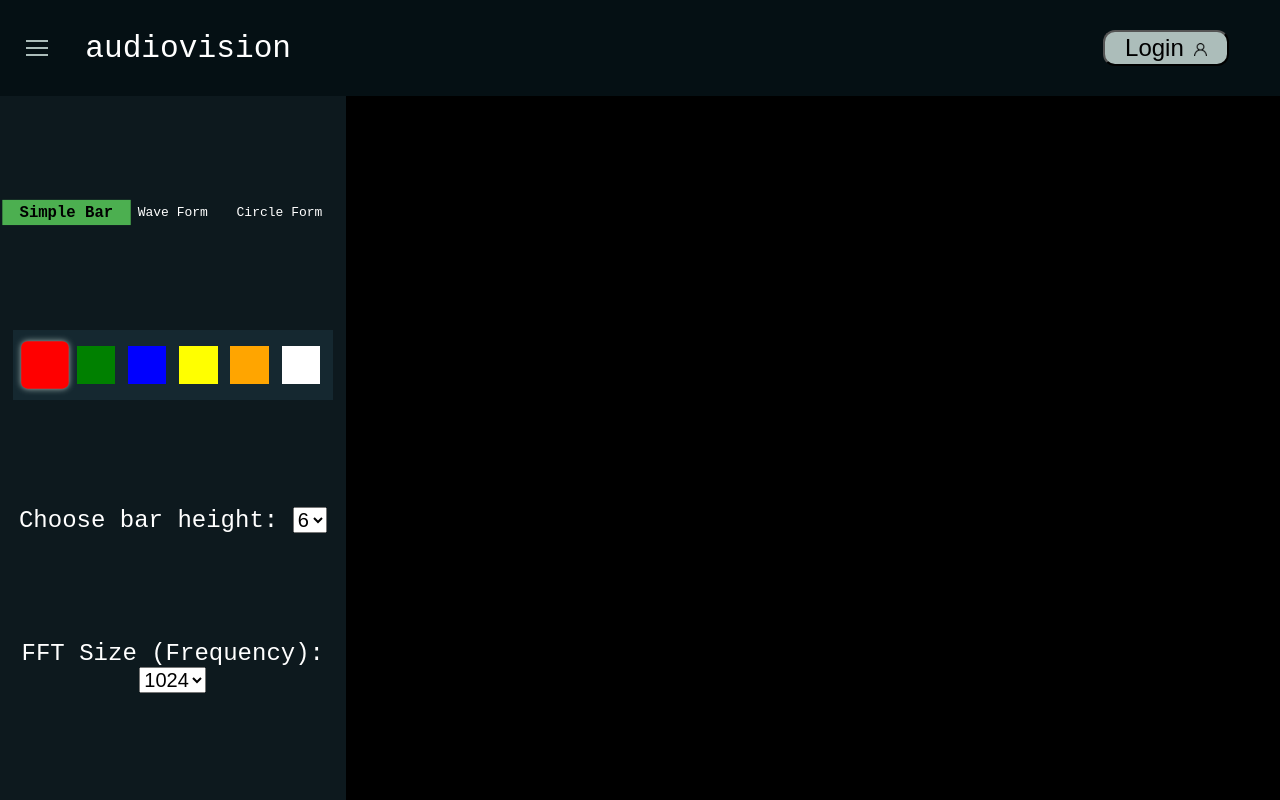
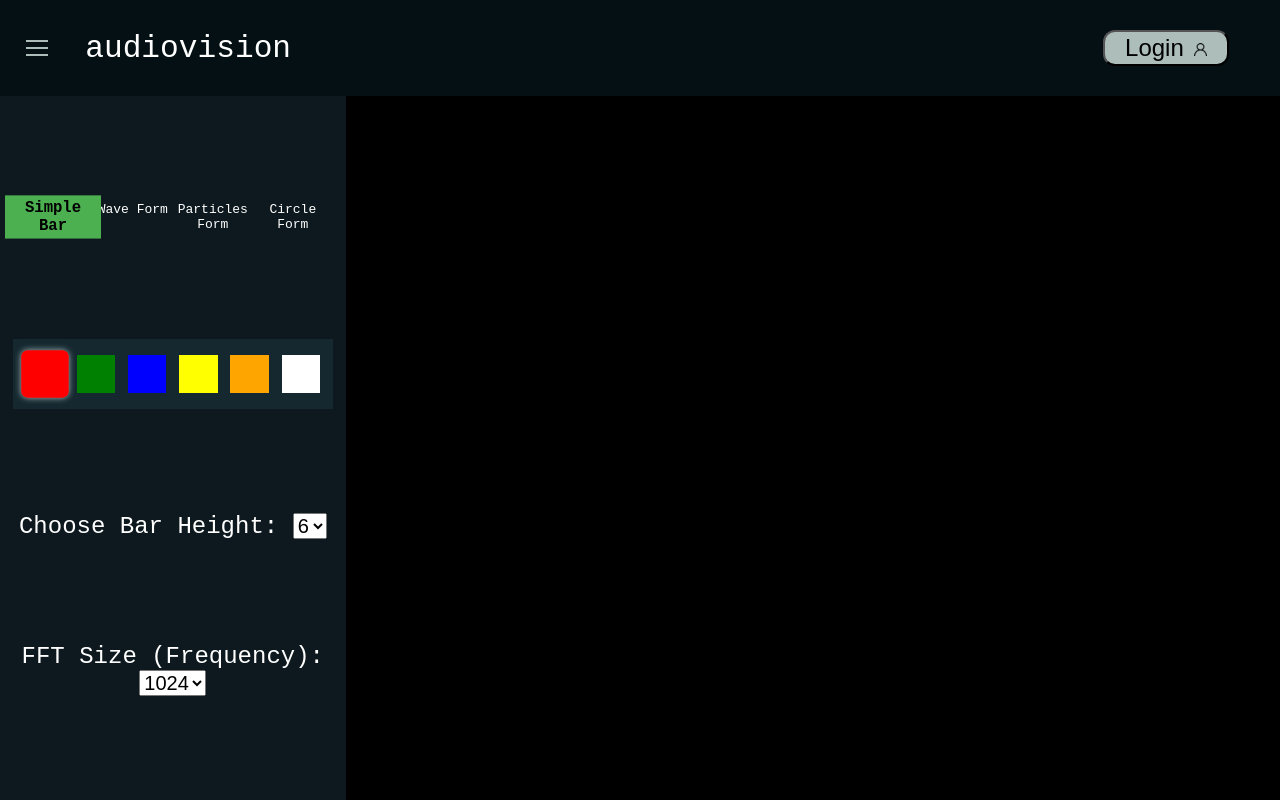
Before and after one commit to poke8014/CS161, a React (Create React App) app in the folder dev/: page /visualization in a window 1280 px wide. Both pictures are taken after a click on the element 36 px from the left and 48 px from the top of the page. Built offline with nearby package versions, Linux system fonts and the light colour scheme; no server answers.

Commit message:
Added the last visualization to the menu

```diff
--- a/dev/src/components/SketchMenu/SketchMenu.js
+++ b/dev/src/components/SketchMenu/SketchMenu.js
@@ -32,6 +32,8 @@ export default function SketchMenu(){
                                 onClick={handleSelectFileClick}>Simple Bar</p>
                 <p id="wave" className={`wave-form ${selectedStyle === "wave" ? "selected" : ""}`}
                                 onClick={handleSelectFileClick}>Wave Form</p>
+                <p id="particles" className={`circle-form ${selectedStyle === "particles" ? "selected" : ""}`}
+                                onClick={handleSelectFileClick}>Particles Form</p>
                 <p id="circle" className={`circle-form ${selectedStyle === "circle" ? "selected" : ""}`}
                                 onClick={handleSelectFileClick}>Circle Form</p>
             </div>
@@ -50,7 +52,7 @@ export default function SketchMenu(){
                     style={{backgroundColor: "white"}} onClick={handleSelectColorClick}></div>
             </div>
             <div className="height-selection">
-                <label htmlFor="height">Choose bar height: </label>
+                <label htmlFor="height">Choose Bar Height: </label>
                 <select name="height" id="height" value={barHeight} onChange={handleHeightChange}>
                     <option value={2}>2</option>
                     <option value={3}>3</option>
```
